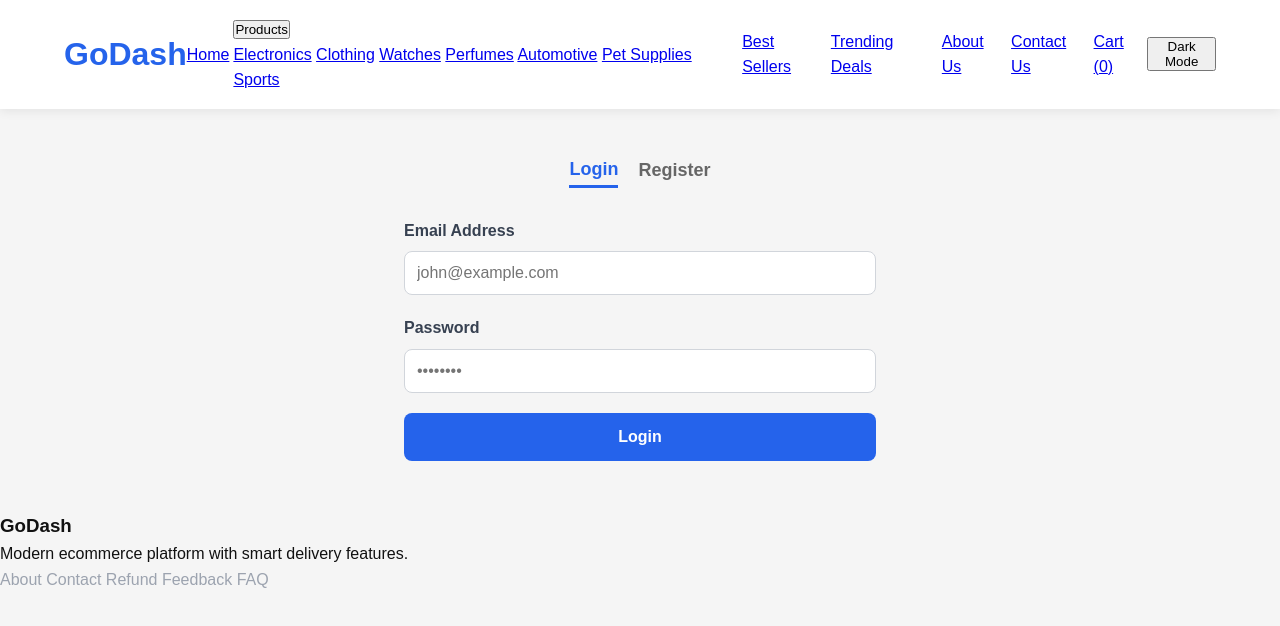
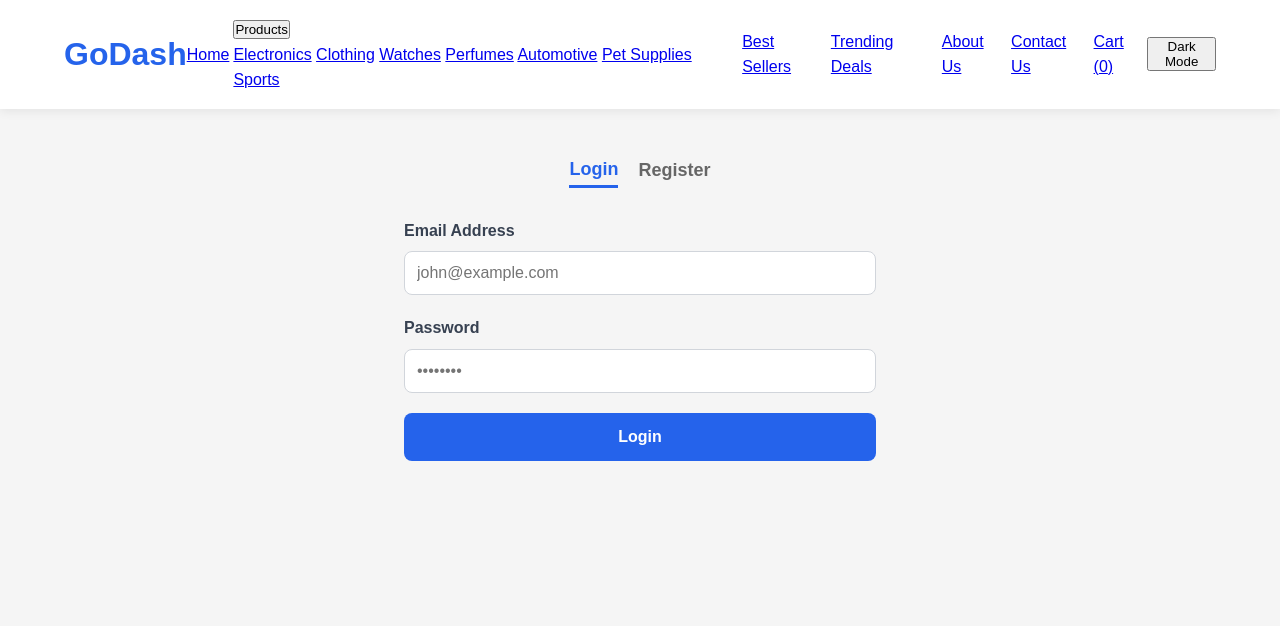
Before and after one commit to saadtouqir/godash, a plain HTML site: page godash/auth.html in a window 1280 px wide. Drawn offline with Linux system fonts and the light colour scheme.

Commit message:
updated web pages

```diff
--- a/godash/auth.html
+++ b/godash/auth.html
@@ -111,23 +111,6 @@
         </section>
     </main>
 
-    <!-- FOOTER -->
-    <footer class="footer">
-        <div class="footer-content">
-            <div>
-                <h3>GoDash</h3>
-                <p>Modern ecommerce platform with smart delivery features.</p>
-            </div>
-            <div class="footer-links">
-                <a href="about.html">About</a>
-                <a href="contact.html">Contact</a>
-                <a href="refund.html">Refund</a>
-                <a href="feedback.html">Feedback</a>
-                <a href="faq.html">FAQ</a>
-            </div>
-        </div>
-    </footer>
-
 </body>
 
 </html>
```
Also changed, not shown: godash/cart.html (+0 -17 lines).
